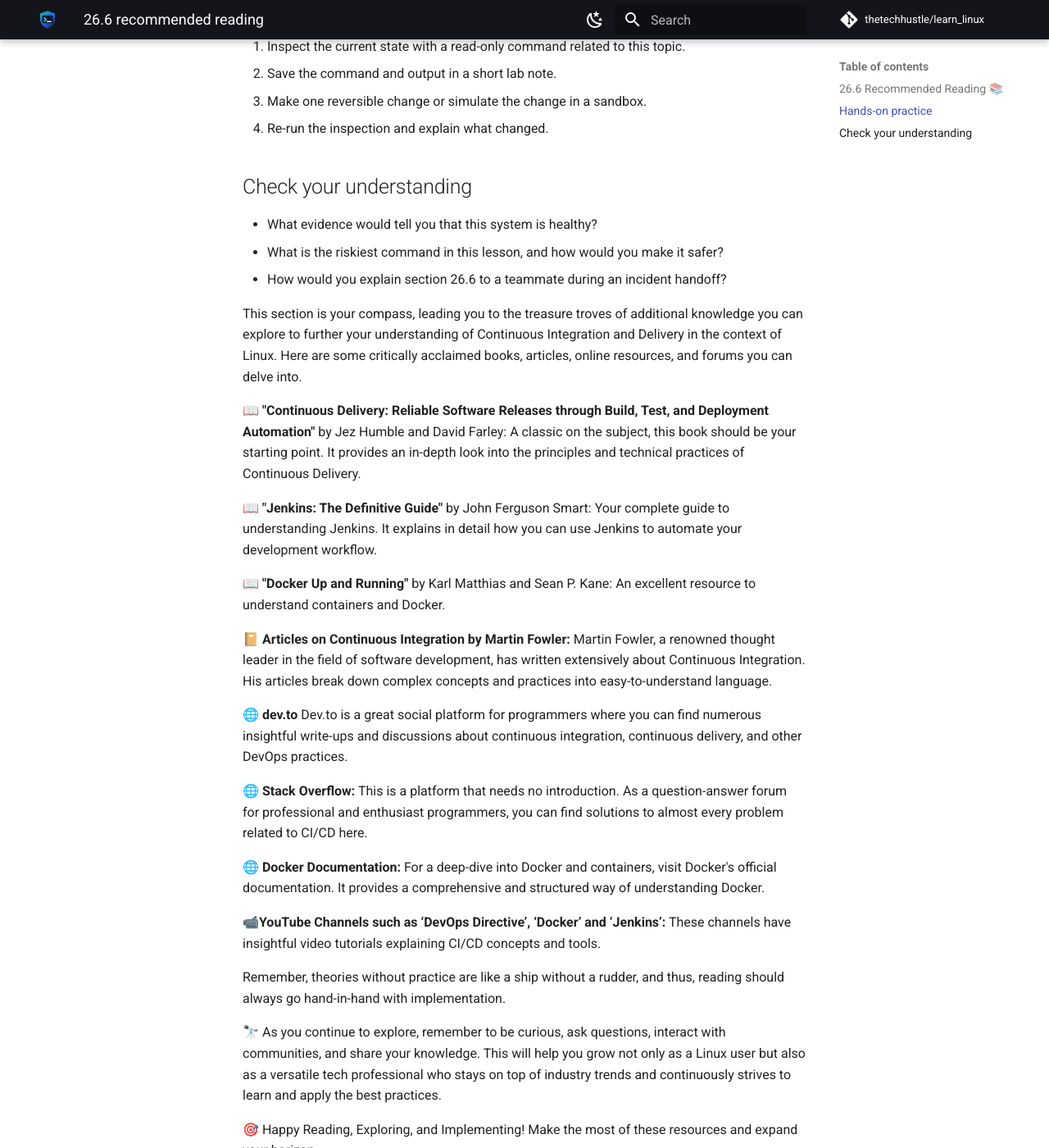
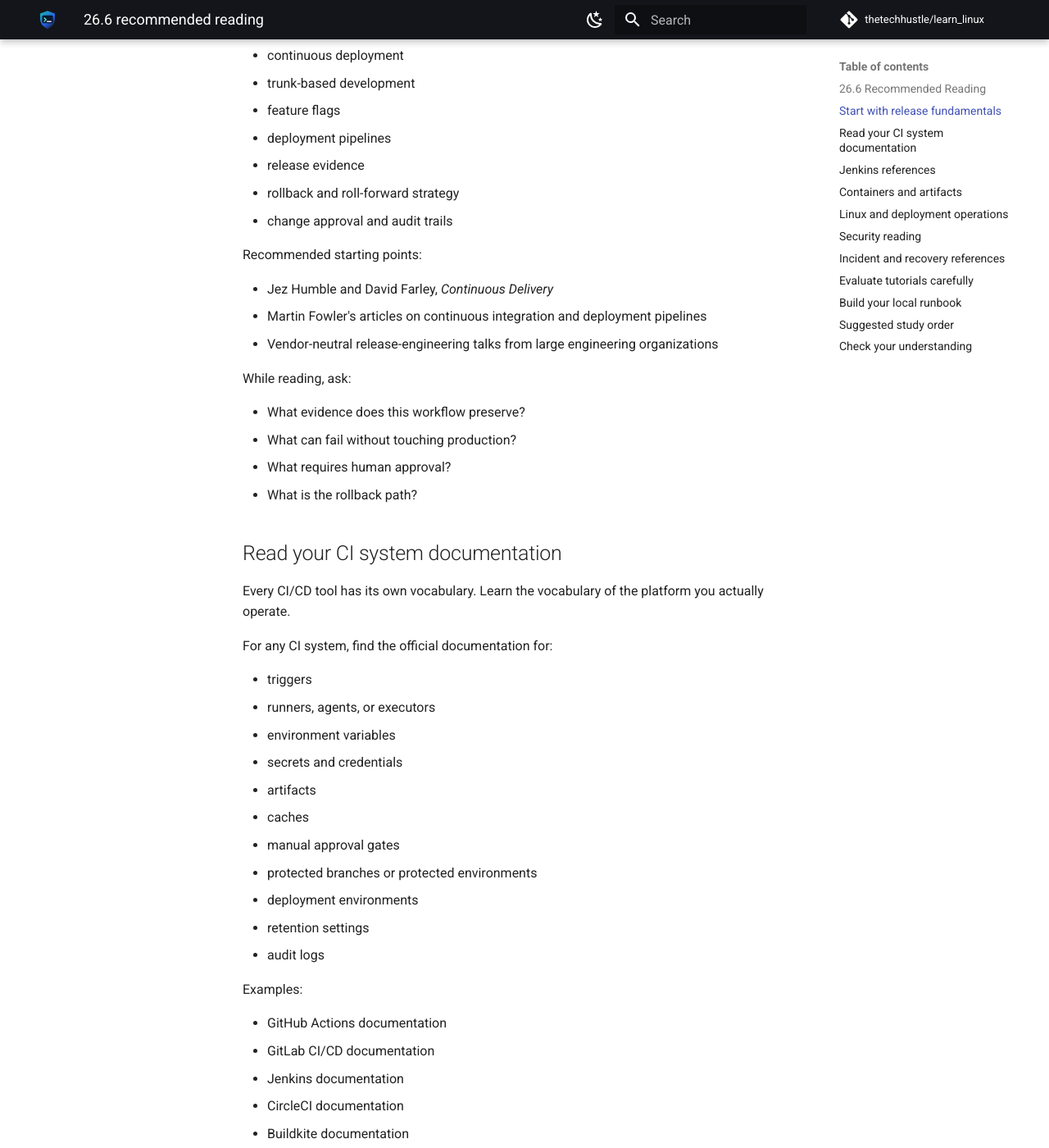
Before and after one commit to thetechhustle/learn_linux, an MkDocs documentation site: the page built from docs/lessons/26_continuous_integration_and_delivery/26.6_recommended_reading.md, in a window 1280 px wide and 1400 px high, scrolled down 783 px. Shown: the whole window at 82% size. Built offline with MkDocs 1.6.1 and Material for MkDocs 9.7.7, drawn with Linux system fonts in a browser that asks for light colours; comment, search, counter and statistics services are not loaded; some of the changed text lies outside the part shown.

Commit message:
Improve Chapter 26 CI/CD reading path (#238)
Co-authored-by: Jules Ai <jules@Juless-Air.ts.net lan>

```diff
--- a/docs/lessons/26_continuous_integration_and_delivery/26.6_recommended_reading.md
+++ b/docs/lessons/26_continuous_integration_and_delivery/26.6_recommended_reading.md
@@ -1,59 +1,243 @@
-## 26.6 Recommended Reading 📚
-
-
+## 26.6 Recommended Reading
 
 !!! abstract "What you will learn"
-    - Explain where **26.6 Recommended Reading 📚** fits in day-to-day Linux operations.
-    - Use current Linux tooling to inspect, change, and verify the relevant system behavior.
-    - Connect the concept to a real operational scenario: a team that wants every Linux change tested before it reaches production.
-
-!!! example "Field story"
-    Imagine a team that wants every Linux change tested before it reaches production. Your job is not to memorize a command; it is to build a short evidence trail, choose a low-risk change, and prove whether the system improved.
+    - Choose CI/CD references that help with real Linux operations.
+    - Separate timeless release-engineering principles from tool-specific tutorials.
+    - Build a small reading path for pipelines, Jenkins, containers, security, and incident response.
+    - Turn reading into a local runbook instead of a pile of links.
 
 !!! success "Operator principle"
-    CI/CD is a feedback system: build, test, package, deploy, observe, and recover.
+    Good CI/CD reading should make releases safer, more repeatable, and easier to recover. Prefer sources that explain evidence, risk, and operating boundaries over sources that only show a happy-path demo.
 
-## Hands-on practice
+## Start with release fundamentals
 
-Run these on a disposable VM, container, or lab machine unless the lesson explicitly says otherwise.
+Use foundational material to learn why teams automate release work, not just which YAML syntax a tool expects.
 
-1. Inspect the current state with a read-only command related to this topic.
-2. Save the command and output in a short lab note.
-3. Make one reversible change or simulate the change in a sandbox.
-4. Re-run the inspection and explain what changed.
+Good topics to study:
+
+- continuous integration
+- continuous delivery
+- continuous deployment
+- trunk-based development
+- feature flags
+- deployment pipelines
+- release evidence
+- rollback and roll-forward strategy
+- change approval and audit trails
+
+Recommended starting points:
+
+- Jez Humble and David Farley, *Continuous Delivery*
+- Martin Fowler's articles on continuous integration and deployment pipelines
+- Vendor-neutral release-engineering talks from large engineering organizations
+
+While reading, ask:
+
+- What evidence does this workflow preserve?
+- What can fail without touching production?
+- What requires human approval?
+- What is the rollback path?
+
+## Read your CI system documentation
+
+Every CI/CD tool has its own vocabulary. Learn the vocabulary of the platform you actually operate.
+
+For any CI system, find the official documentation for:
+
+- triggers
+- runners, agents, or executors
+- environment variables
+- secrets and credentials
+- artifacts
+- caches
+- manual approval gates
+- protected branches or protected environments
+- deployment environments
+- retention settings
+- audit logs
+
+Examples:
+
+- GitHub Actions documentation
+- GitLab CI/CD documentation
+- Jenkins documentation
+- CircleCI documentation
+- Buildkite documentation
+- Azure Pipelines documentation
+
+Do not stop at example snippets. Read the security, permissions, and artifact-retention pages too.
+
+## Jenkins references
+
+If your environment uses Jenkins, focus on operations first.
+
+Study:
+
+- controller and agent architecture
+- `Jenkinsfile` pipeline syntax
+- credentials binding
+- plugin management
+- job configuration as code
+- backup and restore
+- upgrade planning
+- build queue and executor behavior
+- controller logs and agent logs
+
+Useful source categories:
+
+- official Jenkins user documentation
+- official Jenkins administrator documentation
+- Jenkins plugin documentation for plugins you actually use
+- postmortems or incident reports involving CI/CD credential misuse or plugin risk
+
+For each plugin in your environment, record why it exists. A plugin list with no owner is operational debt.
+
+## Containers and artifacts
+
+Modern CI/CD often builds container images. Learn the artifact boundary clearly.
+
+Study:
+
+- Dockerfile best practices
+- image tags versus immutable digests
+- multi-stage builds
+- build contexts
+- `.dockerignore`
+- registry authentication
+- image scanning
+- software bills of materials
+- signing and provenance
+- Kubernetes or orchestrator rollout behavior, if relevant
+
+Good references include:
+
+- official Docker build documentation
+- OCI image and registry concepts
+- Kubernetes deployment and rollout documentation
+- Sigstore, SLSA, or similar supply-chain-security references when your environment is ready for that maturity level
+
+When you read a container tutorial, check whether it pins versions, avoids leaking secrets into layers, and explains how to verify the running image.
+
+## Linux and deployment operations
+
+CI/CD is still connected to Linux fundamentals.
+
+Keep these references close:
+
+- `systemd` service documentation
+- `journalctl` and service logging references
+- package manager documentation for your distribution
+- SSH hardening guidance
+- firewall documentation
+- container runtime documentation
+- reverse proxy documentation
+- database migration guidance for your stack
+
+Deployment failures are often ordinary Linux failures with a pipeline wrapped around them: bad permissions, full disks, missing environment variables, dead services, port conflicts, DNS mistakes, expired certificates, or broken credentials.
+
+## Security reading
+
+CI/CD systems sit near source code, secrets, artifacts, and deployment authority. Treat them as high-value targets.
+
+Study:
+
+- least-privilege token design
+- branch protection
+- environment protection
+- secret masking limits
+- dependency confusion
+- artifact tampering
+- runner isolation
+- self-hosted runner risk
+- supply-chain attacks
+- audit logging
+
+Practical questions:
+
+- Can a pull request from an untrusted branch access secrets?
+- Can a test job deploy to production?
+- Can one compromised runner expose every repository?
+- Can an artifact be replaced after tests pass?
+- Who can edit pipeline definitions?
+
+## Incident and recovery references
+
+CI/CD reading should include recovery, not only automation.
+
+Look for:
+
+- deployment incident postmortems
+- rollback runbooks
+- failed migration reports
+- blue-green and canary deployment examples
+- feature-flag incident writeups
+- service-level objective and error-budget material
+
+For each incident story, identify:
+
+- what changed
+- how the change was detected
+- what evidence was missing
+- how the team stopped the damage
+- how automation changed afterward
+
+## Evaluate tutorials carefully
+
+A CI/CD tutorial is useful when it names the boundaries.
+
+Prefer tutorials that:
+
+- use a real repository structure
+- separate test, build, publish, deploy, and verify stages
+- preserve artifacts
+- explain secrets handling
+- show a failure case
+- include rollback or cleanup
+- avoid direct production mutation from a casual example
+
+Be skeptical of tutorials that:
+
+- deploy by running `git pull` on a production server
+- put tokens in plain text
+- skip artifact storage
+- use mutable `latest` tags without explanation
+- combine every step into one opaque shell script
+- never explain permissions
+
+## Build your local runbook
+
+Turn reading into a local reference.
+
+Create a short CI/CD runbook for one service:
+
+1. Repository URL
+2. Pipeline file path
+3. Test command
+4. Build command
+5. Artifact location
+6. Deployment target
+7. Required secrets
+8. Approval gate
+9. Health check
+10. Rollback command or procedure
+11. Useful logs
+12. Last known good version
+
+Keep this runbook near the service documentation. A future operator should not need to reverse-engineer your pipeline during an outage.
+
+## Suggested study order
+
+1. Read one release-engineering overview.
+2. Read your CI platform's trigger, runner, artifact, and secret documentation.
+3. Read your deployment platform's rollout and rollback documentation.
+4. Read one container build/security reference if containers are involved.
+5. Read one CI/CD incident postmortem.
+6. Write or update a local runbook for one service.
 
 ## Check your understanding
 
-- What evidence would tell you that this system is healthy?
-- What is the riskiest command in this lesson, and how would you make it safer?
-- How would you explain section 26.6 to a teammate during an incident handoff?
-
-
-This section is your compass, leading you to the treasure troves of additional knowledge you can explore to further your understanding of Continuous Integration and Delivery in the context of Linux. Here are some critically acclaimed books, articles, online resources, and forums you can delve into.
-
-📖 **"Continuous Delivery: Reliable Software Releases through Build, Test, and Deployment Automation"** by Jez Humble and David Farley: A classic on the subject, this book should be your starting point. It provides an in-depth look into the principles and technical practices of Continuous Delivery.
-
-📖 **"Jenkins: The Definitive Guide"** by John Ferguson Smart: Your complete guide to understanding Jenkins. It explains in detail how you can use Jenkins to automate your development workflow.
-
-📖 **"Docker Up and Running"** by Karl Matthias and Sean P. Kane: An excellent resource to understand containers and Docker.
-
-📔 **Articles on Continuous Integration by Martin Fowler:**
-Martin Fowler, a renowned thought leader in the field of software development, has written extensively about Continuous Integration. His articles break down complex concepts and practices into easy-to-understand language.
-
-🌐 **dev.to**
-Dev.to is a great social platform for programmers where you can find numerous insightful write-ups and discussions about continuous integration, continuous delivery, and other DevOps practices.
-
-🌐 **Stack Overflow:**
-This is a platform that needs no introduction. As a question-answer forum for professional and enthusiast programmers, you can find solutions to almost every problem related to CI/CD here.
-
-🌐 **Docker Documentation:**
-For a deep-dive into Docker and containers, visit Docker's official documentation. It provides a comprehensive and structured way of understanding Docker.
-
-📹**YouTube Channels such as ‘DevOps Directive’, ‘Docker’ and ‘Jenkins’:**
-These channels have insightful video tutorials explaining CI/CD concepts and tools.
-
-Remember, theories without practice are like a ship without a rudder, and thus, reading should always go hand-in-hand with implementation.
-
-🔭 As you continue to explore, remember to be curious, ask questions, interact with communities, and share your knowledge. This will help you grow not only as a Linux user but also as a versatile tech professional who stays on top of industry trends and continuously strives to learn and apply the best practices.
-
-🎯 Happy Reading, Exploring, and Implementing! Make the most of these resources and expand your horizon.
+- Which CI/CD reference explains the principles, not just the syntax?
+- Which documentation page explains where your pipeline stores artifacts?
+- Which documentation page explains how secrets are protected and exposed?
+- What tutorial pattern should make you pause before copying it?
+- What should your local CI/CD runbook prove during an incident?
```
